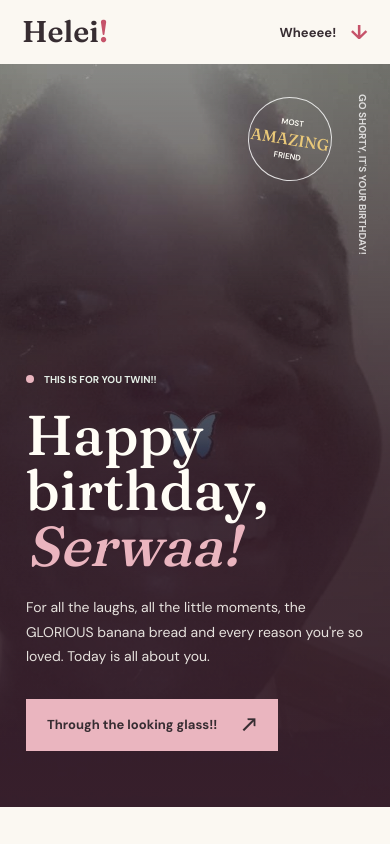
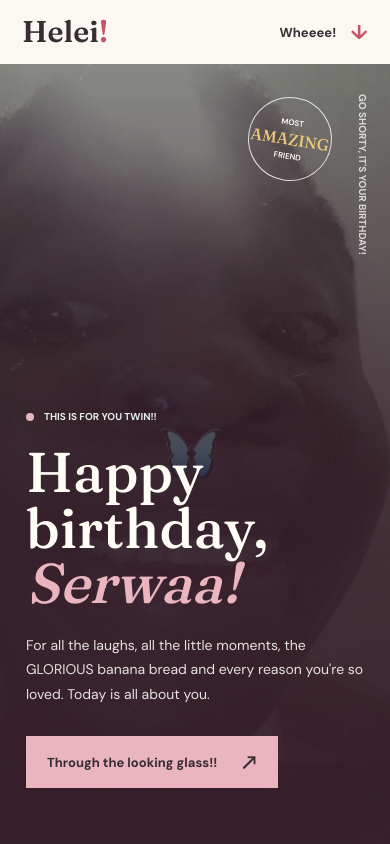
Before and after one commit to whois-Caleb/Serwaa-s-Album, a plain HTML site: page index.html in a window 390 px wide. Shown: the top 844 px of the page. Drawn offline with Linux system fonts and the light colour scheme.

Commit message:
Make the hero fill the viewport
Co-authored-by: Copilot <223556219+Copilot@users.noreply.github.com>

```diff
--- a/style.css
+++ b/style.css
@@ -19,14 +19,18 @@
 html {
   scroll-behavior: smooth;
   scroll-padding-top: 24px;
+  height: 100%;
+  overscroll-behavior-y: none;
 }
 
 body {
   margin: 0;
+  min-height: 100%;
   background: var(--paper);
   color: var(--ink);
   font-family: var(--body);
   -webkit-font-smoothing: antialiased;
+  overscroll-behavior-y: none;
 }
 
 button,
@@ -74,7 +78,8 @@ a {
 }
 
 .hero {
-  min-height: min(760px, 84svh);
+  height: calc(100svh - 76px);
+  min-height: min(760px, calc(100svh - 76px));
   position: relative;
   isolation: isolate;
   overflow: hidden;
@@ -621,6 +626,7 @@ p {
 
 @media (max-width: 860px) {
   .hero {
+    height: calc(100svh - 76px);
     min-height: 690px;
   }
 
@@ -664,8 +670,8 @@ p {
   }
 
   .hero {
-    min-height: 730px;
-    min-height: 88svh;
+    height: calc(100svh - 64px);
+    min-height: 520px;
     align-items: end;
   }
 
```
